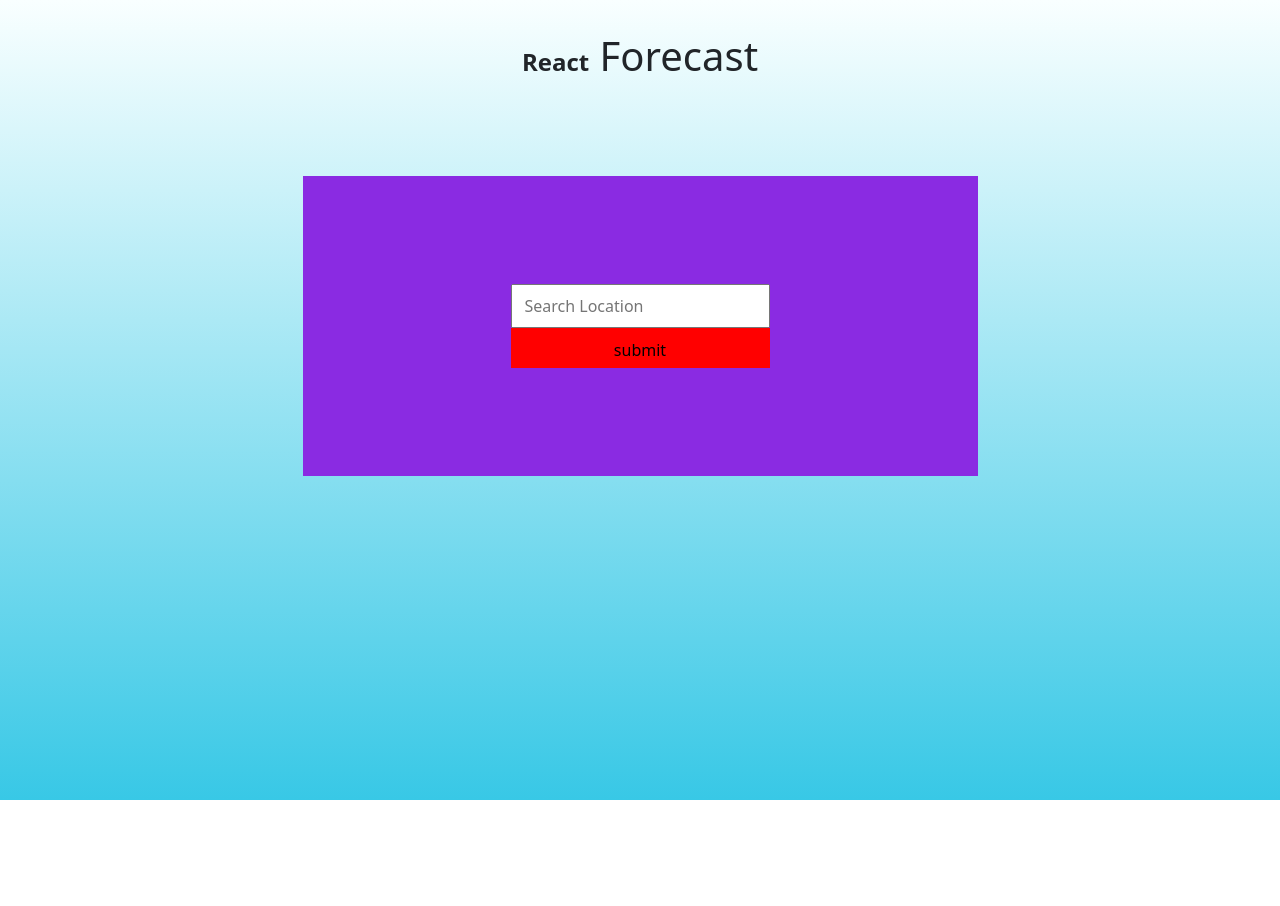
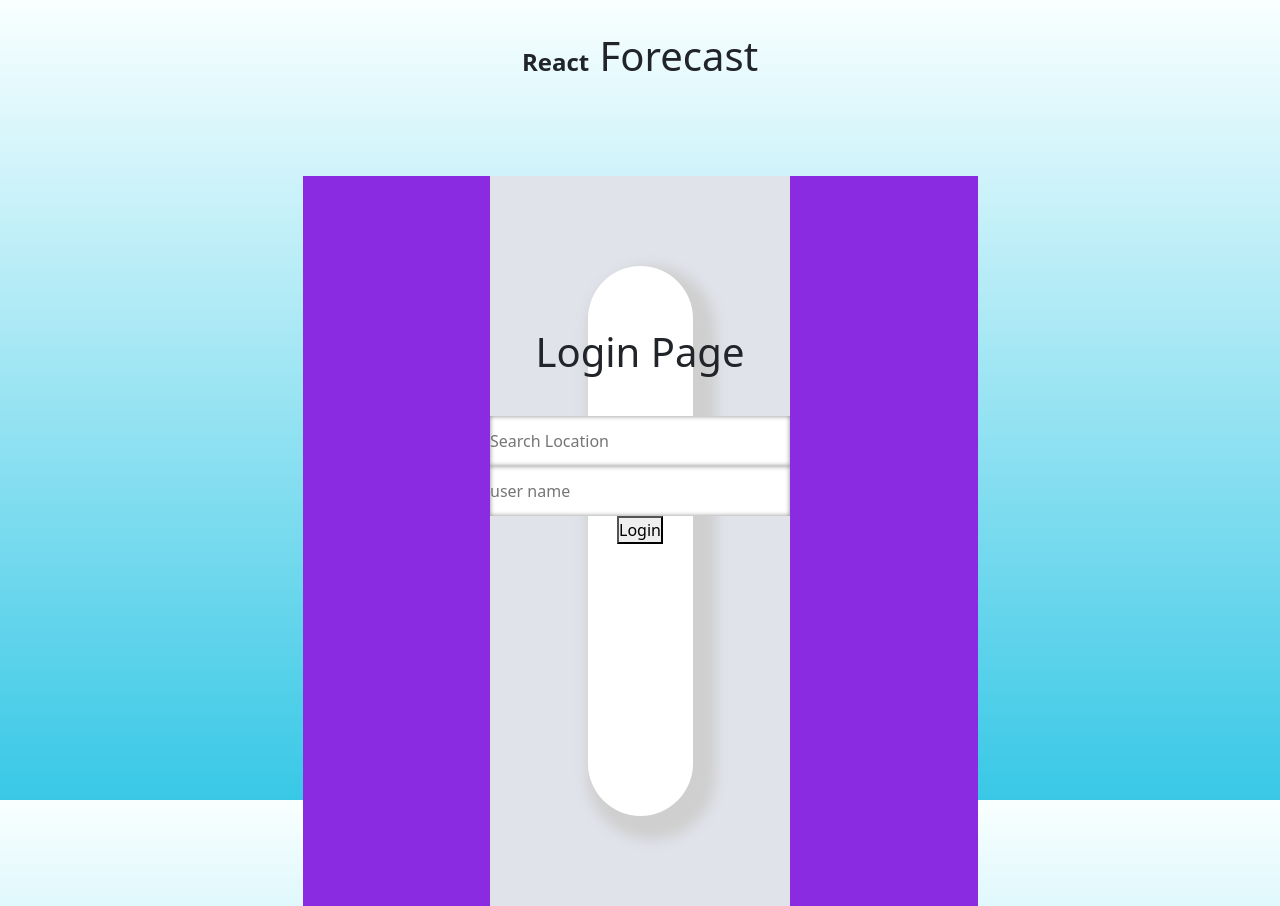
Before and after one commit to grlara9/weather-app-reactjs, a React (Create React App) app: page / in a window 1280 px wide. Before the commit the page ends 800 px from the top, so only its background shows below. Built offline with nearby package versions, Linux system fonts and the light colour scheme.

Commit message:
styling form

```diff
--- a/src/helper/getUpcomingDaysForecast.js
+++ b/src/helper/getUpcomingDaysForecast.js
@@ -2,7 +2,7 @@ import moment from 'moment'
 
 const getWeekday = date => moment(date).format('dddd').substring(0,3)
 
-const getUpcomingDaysForecast = (data)=>
+const getUpcomingDaysForecast = (data, darkMode)=>
     data.slice(1).map(day => ({
         imgUrl:  `https://www.metaweather.com/static/img/weather/${day.weather_state_abbr}.svg`,
         temperature: Math.round(day.max_temp),
--- a/src/ui/Form.css
+++ b/src/ui/Form.css
@@ -1,27 +1,27 @@
-form{
+.main {
+    text-align: center;
+    justify-content: center;
+    display: flex;
+    padding-top: 90px;
+    padding-bottom: 90px;
+    background-color: #e1e3eb;
+  }
+
+  .sub-main {
     display: flex;
     justify-content: center;
-    flex-direction: column;
+    height: 550px;
+    width: 35%;
+    box-shadow: 11px 12px 13px 12px rgb(207, 207, 207);
+    padding-top: 30px;
+    border-radius: 60px;
+    background-color: white;
+  }
 
-}
-
-input{
-    padding: 8px 12px;
+  input{
+    width: 300px;
+    height: 50px;
+    border: none;
     outline: none;
-    margin-bottom: 1rem;
-}
-button{
-
-    border: none;
-    padding: 0.65rem;
-    background-color: red;
-    font-weight: 600;
-    cursor: pointer;
-    height: 40px;
-    font-weight: 200;
-}
-
-button:hover{
-    transform: scale(1.1);
-    font-weight: 600;
-}
+    box-shadow: inset 0px 0px 5px 0px #888;
+  }
--- a/src/ui/Form.js
+++ b/src/ui/Form.js
@@ -9,7 +9,13 @@ const Form = props => {
         props.submitLocation(location)
     }
     return(
-        <form>
+        <div className="main">
+     <div className="sub-main">
+       <div>
+         <div>
+           <h1>Login Page</h1>
+           <div>
+
              <input
                 type="text"
                 placeholder='Search Location'
@@ -17,8 +23,18 @@ const Form = props => {
                 required
                 onChange={e=>setLocation(e.target.value)}
              />
-            <button onClick={onSubmit}>submit</button>
-            </form>
+           </div>
+           <div className="second-input">
+
+             <input type="password" placeholder="user name" className="name"/>
+           </div>
+          <div className="login-button">
+          <button>Login</button>
+          </div>
+            </div>
+       </div>
+    </div>
+    </div>
     )
 }
 export default Form
```
Lines whose indentation alone changed are shown as unchanged.
